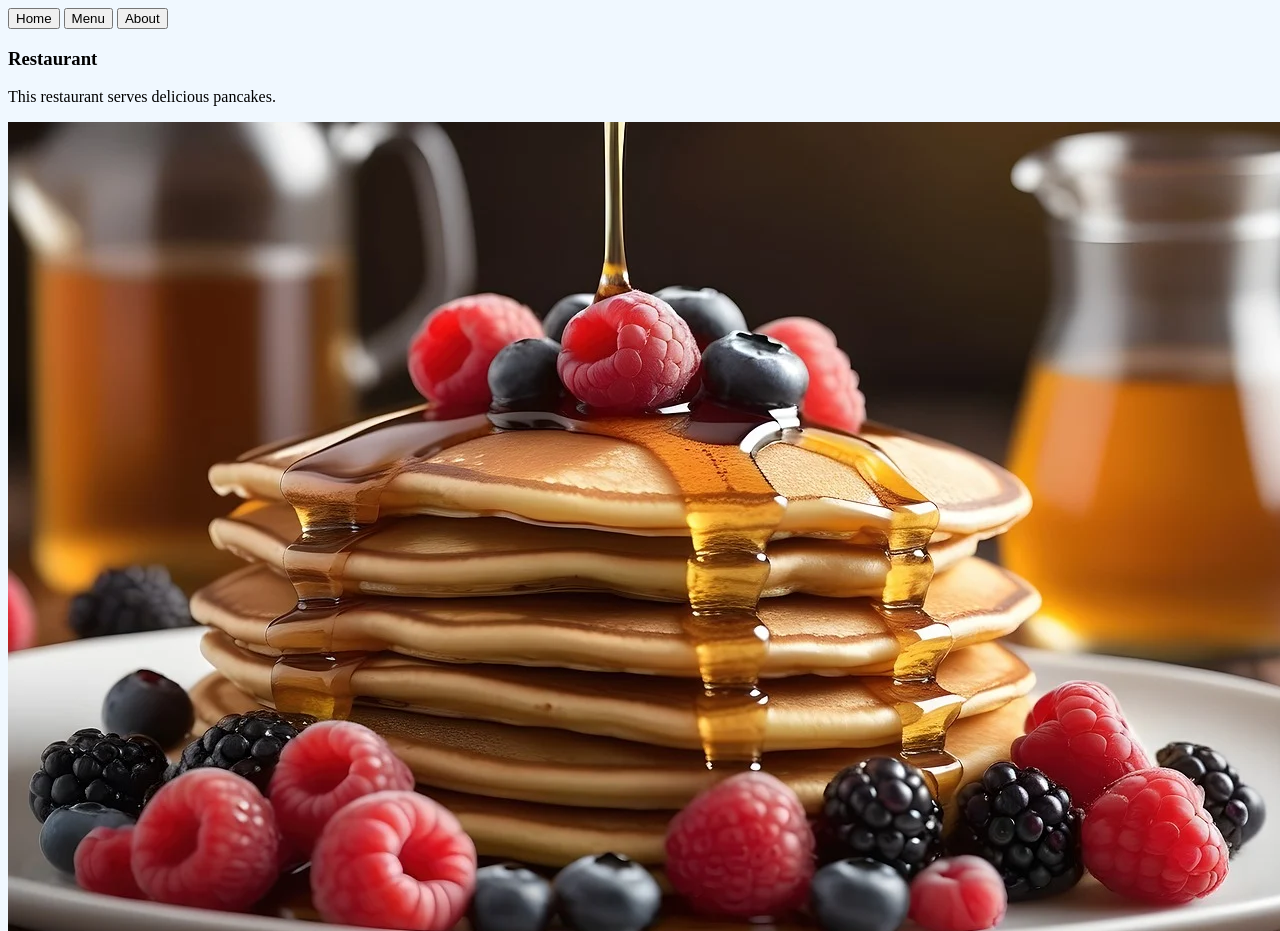
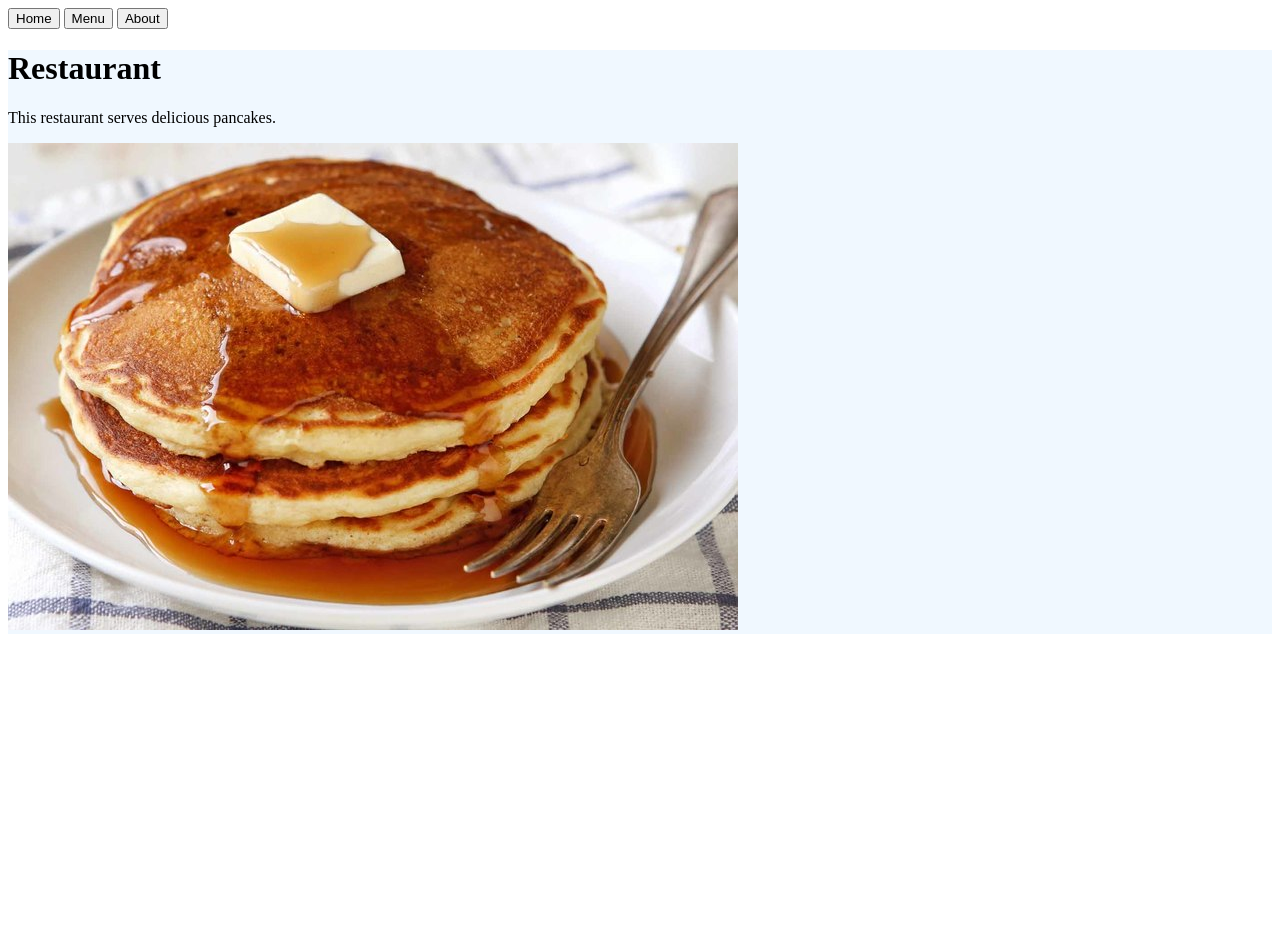
Before and after one commit to wmiq84/restaurant-page, a website built with webpack: page src/template.html in a window 1280 px wide. Shown: the top 931 px of the page. After the commit the page ends 800 px from the top, so only its background shows below. Built offline with nearby package versions, Linux system fonts and the light colour scheme.

Commit message:
Move content from template.html to outside js module

```diff
--- /dev/null
+++ b/src/content.js
@@ -0,0 +1,18 @@
+// greeting.js
+const content = document.querySelector("#content");
+
+content.style.backgroundColor = "aliceblue";
+
+const title = document.createElement('h1');
+title.textContent = "Restaurant";
+
+const headline  = document.createElement('p');
+headline.textContent = "This restaurant serves delicious pancakes.";
+
+import pancakeImage from "../assets/pancakes.jpg";
+const pancakes = document.createElement('img');
+pancakes.src = pancakeImage;
+
+content.appendChild(title);
+content.appendChild(headline);
+content.appendChild(pancakes);
--- a/src/greeting.js
+++ /dev/null
@@ -1,2 +0,0 @@
-// greeting.js
-export const greeting = "Hello, Odinite!";
--- a/src/index.js
+++ b/src/index.js
@@ -6,7 +6,6 @@
 
 // document.body.appendChild(image);
 
+
 import "./styles.css"
-import { greeting } from "./greeting.js";
-
-console.log(greeting);
+import "./content.js";
--- a/src/styles.css
+++ b/src/styles.css
@@ -1,4 +1,4 @@
 /* styles.css */
 body {
-    background-color: rebeccapurple;
+    /* background-color: rebeccapurple; */
   }
--- a/src/template.html
+++ b/src/template.html
@@ -14,11 +14,6 @@
         </nav>
     </header>
     <div id="content">
-        <body style="background-color: aliceblue;">
-            <h3>Restaurant</h3>
-            <p>This restaurant serves delicious pancakes.</p>
-            <img src="../assets/pancakes.webp"></img>
-        </body>
     </div>
 </body>
 </html>
```
Also changed, not shown: assets/pancakes.jpg (added).
